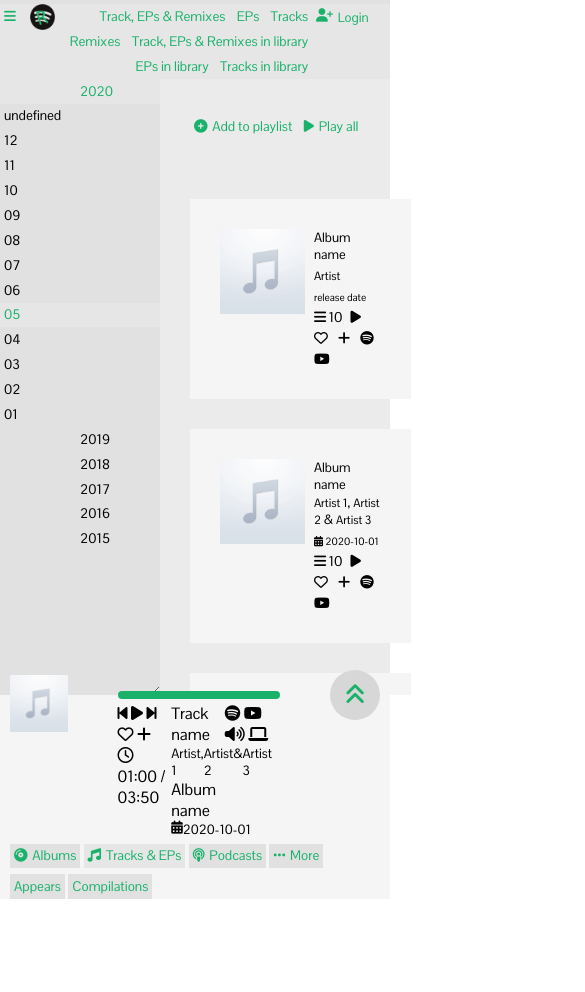
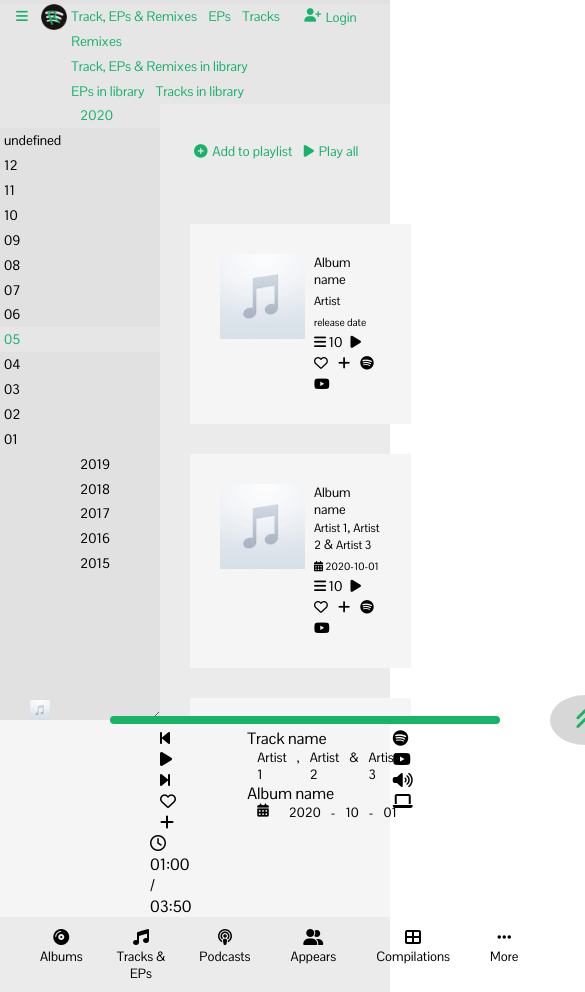
Before and after one commit to jakubkastner/music-releases-js, a plain HTML site: page index.html in a window 390 px wide. Shown: the top 992 px of the page, 585 px wide, since content can reach past the window. Before the commit the page ends 899 px from the top, so only its background shows below. Drawn offline with nearby package versions, Linux system fonts and the light colour scheme.

Commit message:
mobile menu

```diff
--- a/index.html
+++ b/index.html
@@ -436,13 +436,13 @@
                 <a class="p-a-tracklist-button" title="Tracklist"><i class="fas fa-angle-double-up"></i></a>
             </div>
         </div>
-        <nav class="m-releases buttons pc-hide">
-            <a class="b-albums" title="View released albums"><i class="fas fa-compact-disc"></i>Albums</a>
-            <a class="b-tracks-eps active" title="View released Tracks & EPs"><i class="fas fa-music"></i>Tracks & EPs</a>
-            <a class="b-podcasts" title="View newest podcasts"><i class="fas fa-podcast"></i>Podcasts</a>
-            <a class="b-more" title="Show more"><i class="fas fa-ellipsis-h"></i>More</a>
-            <a class="b-appears" title="View released appears">Appears</a>
-            <a class="b-compilations" title="View released compilations">Compilations</a>
+        <nav class="m-releases mobile-buttons pc-hide">
+            <a class="b-albums" title="View released albums"><i class="fas fa-compact-disc"></i><p>Albums</p></a>
+            <a class="b-tracks-eps active" title="View released Tracks & EPs"><i class="fas fa-music"></i><p>Tracks & EPs</p></a>
+            <a class="b-podcasts" title="View newest podcasts"><i class="fas fa-podcast"></i><p>Podcasts</p></a>
+            <a class="b-appears" title="View released appears"><i class="fas fa-user-friends"></i><p>Appears</p></a>
+            <a class="b-compilations" title="View released compilations"><i class="fas fa-th-large"></i><p>Compilations</p></a>
+            <a class="b-more" title="Show more"><i class="fas fa-ellipsis-h"></i><p>More</p></a>
         </nav>
     </footer>
     <script src="//code.jquery.com/jquery-3.3.1.min.js"></script>
--- a/styles/actions.scss
+++ b/styles/actions.scss
@@ -40,3 +40,17 @@
         }
     }
 }
+
+.mobile-buttons {
+    display: flex;
+
+    a {
+        display: block;
+        width: 25vw;
+        margin: 10px 0;
+        * {
+            width: 100%;
+            text-align: center;
+        }
+    }
+}
--- a/styles/colors.scss
+++ b/styles/colors.scss
@@ -196,6 +196,9 @@ $color_text_button: #1ab26b;
                 background-color: $color_5;
             }
         }
+        .m-releases {
+            background-color: $color_2;
+        }
     }
 }
 
--- a/styles/footer.scss
+++ b/styles/footer.scss
@@ -4,14 +4,17 @@
 @import 'init';
 
 footer {
-    padding-left: 10px;
-    padding-right: 10px;
-    width: calc(100% - 20px);
+    //width: calc(100% - 20px);
     display: block;
 
+    * {
+        padding-left: 10px;
+        padding-right: 10px;
+    }
 
     .player {
         display: flex;
+
         .p-image {
             width: $date_menu_width - 10px;
 
@@ -22,6 +25,7 @@ footer {
                 top: -20px;
             }
         }
+
         .player-info {
             width: 100%;
             margin-left: 50px;
--- a/styles/header.scss
+++ b/styles/header.scss
@@ -108,11 +108,14 @@ header {
     }
 
     .secondary {
-
+        padding: 0 calc(10px + 0.5vw) 0 calc(10px + 0.5vw);
+        nav {
+            text-align: left;
+        }
         // mobile date (hide/show) icon
-        .b-m-date {
+        /*.b-m-date {
             width: calc(#{$date_menu_width} - 2 * #{$button_padding_1} - 2 * #{$button_padding_2});
-        }
+        }*/
 
         .title {
             padding: $button_padding 50px;
--- a/styles/mobile.scss
+++ b/styles/mobile.scss
@@ -12,7 +12,4 @@
     .mobile-hide {
         display: none !important;
     }
-    header .secondary .b-m-date {
-        width: auto;
-    }
 }
```
Also changed, not shown: styles/actions.css, styles/colors.css, styles/footer.css, styles/header.css, styles/mobile.css, 5 other files.
